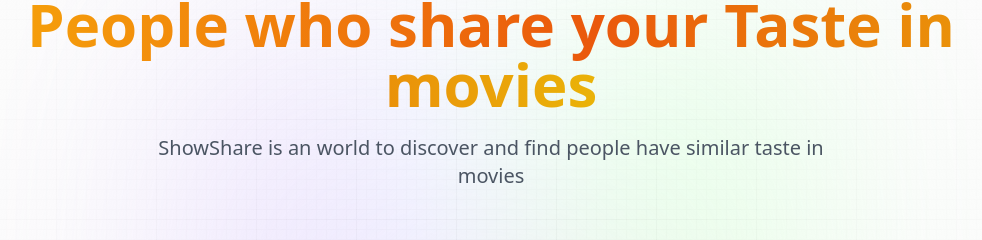
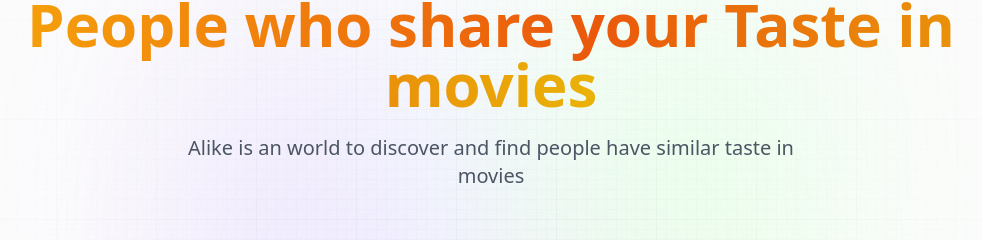
Before and after one commit to rinZee/Alike, a Next.js app: page / in a window 1280 px wide. Shown: the part 86-326 px from the top of the page, without its empty margins (149-1131 px from the left). Built offline with nearby package versions, Linux system fonts and the light colour scheme.

Commit message:
made changes to the description of the main homepage

```diff
--- a/app/page.jsx
+++ b/app/page.jsx
@@ -10,7 +10,7 @@
       </h1>
 
       <p className="desc text-center">
-        ShowShare is an world to discover and find people have similar taste in
+        Alike is an world to discover and find people have similar taste in
         movies
       </p>
     </section>
```
